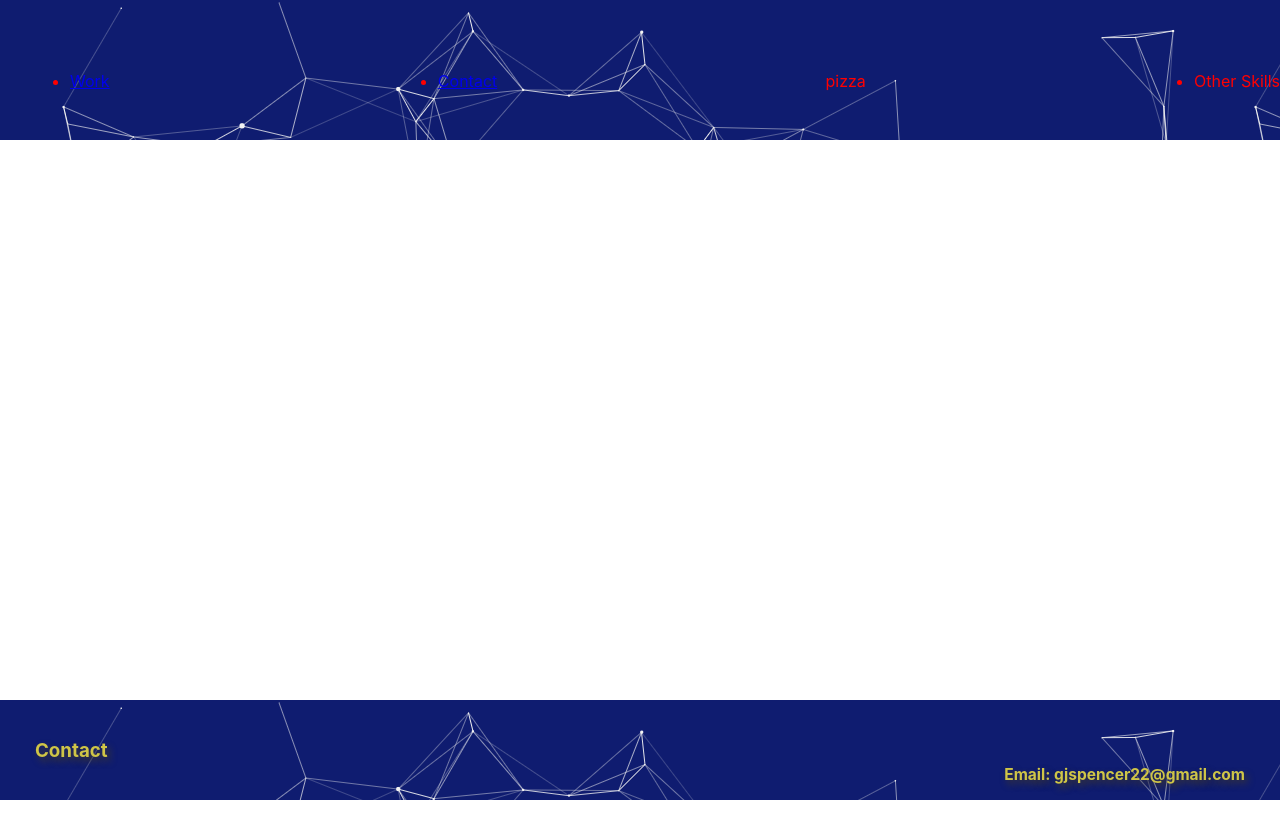
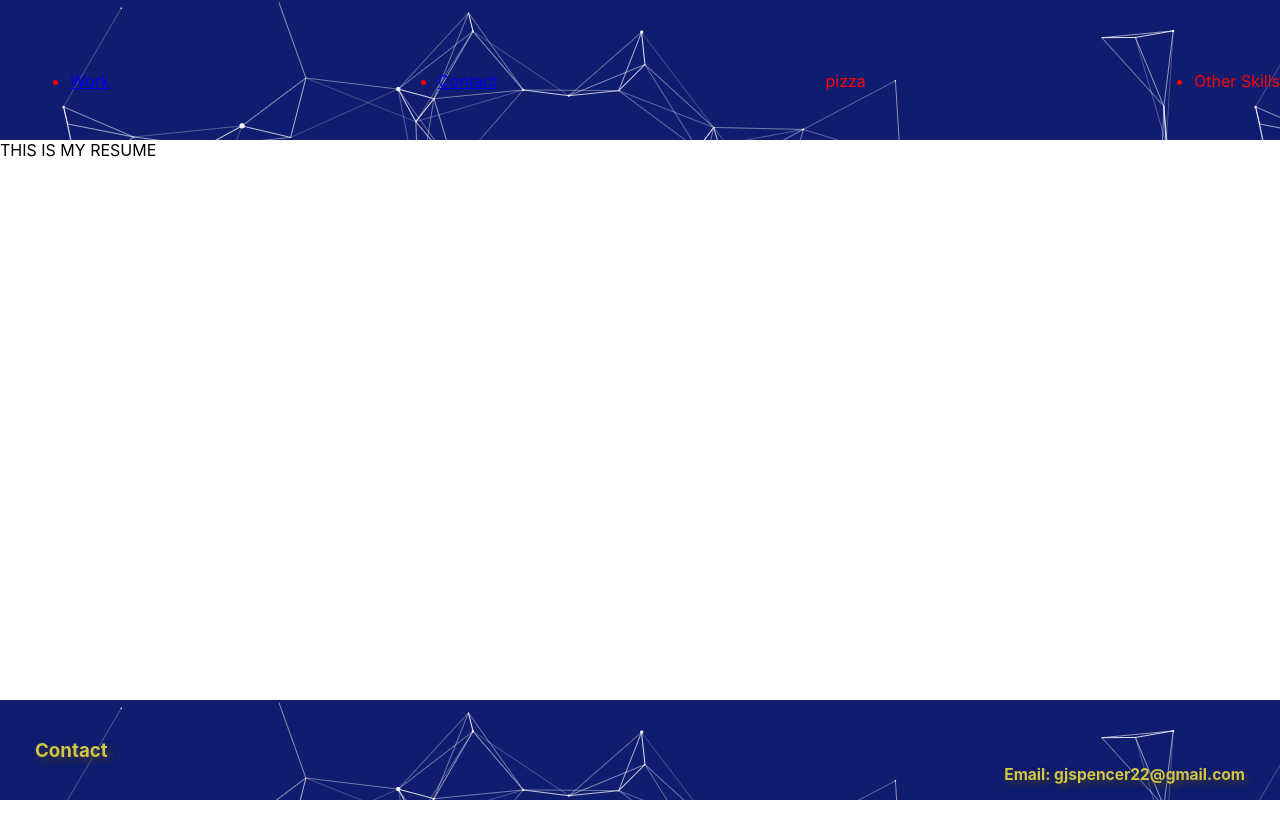
Before and after one commit to gjspencer22/react-portfolio, a React (Create React App) app: page /resume in a window 1280 px wide. Shown: the top 830 px of the page. Built offline with nearby package versions, Linux system fonts and the light colour scheme.

Commit message:
added more links

```diff
--- a/src/App.js
+++ b/src/App.js
@@ -21,6 +21,8 @@ function App() {
           <Route exact path = '/' component = { About }/>
           <Route exact path = '/contact' component = { Contact }/>
           <Route exact path = '/work' component = { Work }/>
+          <Route exact path = '/resume' component = { Resume }/>
+
         </Switch>
         <Footer/>
       </Router>
--- a/src/components/Header/index.js
+++ b/src/components/Header/index.js
@@ -11,7 +11,7 @@ function Header(props) {
                <NavLink to = '/contact' activeClassName = 'selected'>Contact</NavLink>
                </li>
 
-                   {props.loggedIn ? <li><span>Resume</span></li>: 'pizza'}
+                   {props.loggedIn ? <li><NavLink to = '/resume' activeClassName = 'selected'>Resume</NavLink></li>: 'pizza'}
 
                <li>
                    <span>Other Skills</span>
--- a/src/components/Resume/index.js
+++ b/src/components/Resume/index.js
@@ -0,0 +1,10 @@
+import React from 'react';
+function Resume() {
+    return (
+        <div>
+            THIS IS MY RESUME
+        </div>
+    )
+}
+
+export default Resume;
```
